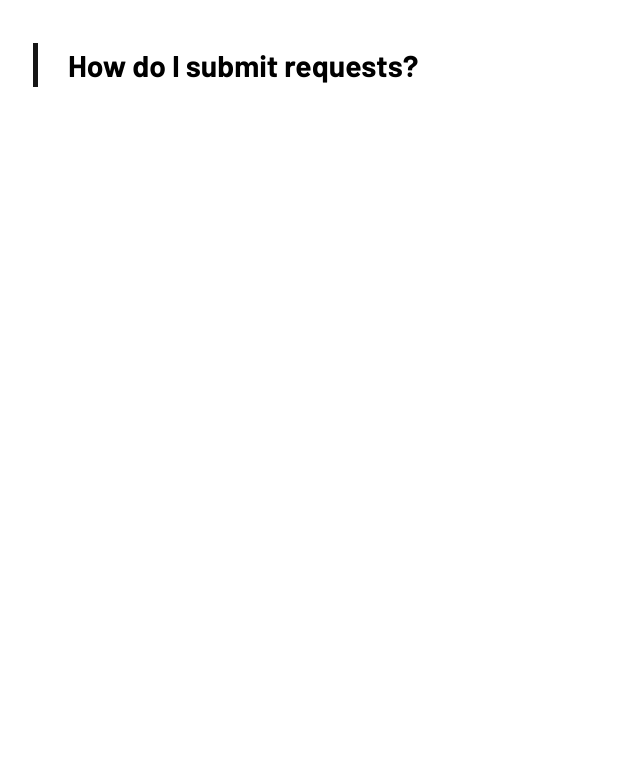
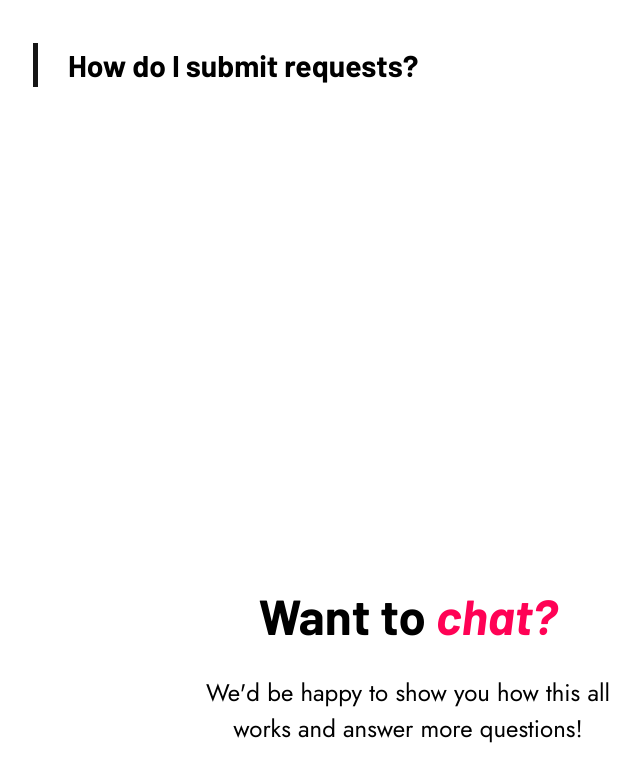
Before and after one commit to GustoHouse/Gusto, a Next.js app: page / in a window 1280 px wide. Shown: the part 6396-7177 px from the top of the page, without its empty margins (232-872 px from the left). Built offline with nearby package versions, Linux system fonts and the light colour scheme.

Commit message:
before conversational-form

```diff
--- a/src/components/Talk/Talk.tsx
+++ b/src/components/Talk/Talk.tsx
@@ -0,0 +1,12 @@
+export default function Talk() {
+    return (
+        <section id="talk" className="talk">
+            <div className="container">
+
+                <h2>Want to <strong>chat?</strong></h2>
+                <p>We'd be happy to show you how this all works and answer more questions!</p>
+
+            </div>
+        </section>
+    )
+}
--- a/src/pages/index.tsx
+++ b/src/pages/index.tsx
@@ -7,6 +7,7 @@ import Services from '@/components/Services/Services'
 import Design from '@/components/Design/Design'
 import Pricing from '@/components/Pricing/Pricing'
 import Questions from '@/components/Questions/Questions'
+import Talk from '@/components/Talk/Talk'
 
 export default function Home() {
   return (
@@ -25,6 +26,7 @@ export default function Home() {
         <Design />
         <Pricing />
         <Questions />
+        <Talk />
         <Grid />
         <section></section>
       </main>
```
